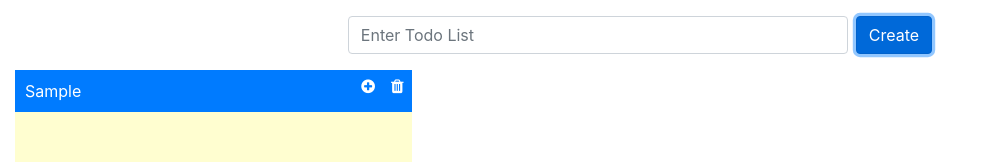
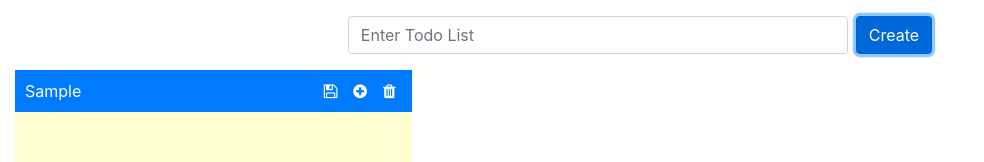
Before and after one commit to lanuyenuit/Sugar, a React (Create React App) app in the folder my-app/: page / in a window 1280 px wide. Both pictures are taken after typing "Sample" into the empty fields and a click on the button "Create". Shown: the top 162 px of the page, without its empty margins (0-984 px from the left). Built offline with nearby package versions, Linux system fonts and the light colour scheme.

Commit message:
edit todo title

```diff
--- a/my-app/src/App.js
+++ b/my-app/src/App.js
@@ -1,6 +1,6 @@
 import React from "react";
 
-import DashBoard from "./components/DashBoard";
+import DashBoard from "./components/DashBoard.jsx";
 
 function App() {
   return <DashBoard />;
--- a/my-app/src/components/DashBoard.js
+++ b/my-app/src/components/DashBoard.jsx
@@ -8,11 +8,17 @@ function DashBoard() {
   let handleAddTodo = (inputTodoName) => {
     setTodoList([...todolist, inputTodoName]);
   };
-
+  let updateTitle = (index, todoName) => {
+    let newList = [...todolist];
+    if (index && todoName != "") {
+      newList[index] = todoName;
+      setTodoList(newList);
+    }
+  };
   return (
     <div className="container-fluid">
       <AddTodo handleAddTodo={handleAddTodo} />
-      <TodoList todolist={todolist} />
+      <TodoList todolist={todolist} updateTitle={updateTitle} />
     </div>
   );
 }
--- a/my-app/src/components/TodoCard/TodoTitle.js
+++ /dev/null
@@ -1,33 +0,0 @@
-import React, { useState, useRef, useEffect } from "react";
-
-function TodoTitle({ title, addTodoDetail }) {
-  const [disableTitle, setDisableTitle] = useState(true);
-  const inputRef = useRef(null);
-  useEffect(() => {
-    inputRef.current.focus();
-  });
-  const editTodoName = () => {
-    setDisableTitle(false);
-  };
-  return (
-    <div className="title-table d-flex p-2" onClick={() => editTodoName()}>
-      <input
-        className="titleTodoName"
-        type="text"
-        ref={inputRef}
-        disabled={disableTitle}
-        defaultValue={title}
-        onFocus={(e) => {
-          e.target.select();
-        }}
-      />
-
-      <div className="d-flex title-icon">
-        <i className="fa fa-plus-circle mr-3" onClick={() => addTodoDetail()} />
-        <i className="fa fa-trash" />
-      </div>
-    </div>
-  );
-}
-
-export default TodoTitle;
--- /dev/null
+++ b/my-app/src/components/TodoCard/TodoTitle.jsx
@@ -0,0 +1,44 @@
+import React, { useState, useEffect } from "react";
+
+function TodoTitle({ title, addTodoDetail, index, updateTitle }) {
+  const [disableTitle, setDisableTitle] = useState(true);
+  const [editTitle, setEditTitle] = useState(title);
+
+  const editTodoName = () => {
+    setDisableTitle(false);
+  };
+
+  const handleUpdateTitle = (index, editTitle) => {
+    updateTitle(index, editTitle);
+    // setDisableTitle(true);
+  };
+
+  // useEffect(() => {
+  //  onChange={(e) => setEditTitle(e.target.value)}
+  //   setDisableTitle(true);
+  // }, [disableTitle]);
+  return (
+    <div className="title-table-wrap">
+      <div className="title-table d-flex p-2" onClick={() => editTodoName()}>
+        <input
+          className="titleTodoName"
+          type="text"
+          disabled={disableTitle}
+          value={editTitle}
+          onChange={(e) => setEditTitle(e.target.value)}
+        />
+      </div>
+
+      <div className="d-flex title-icon">
+        <i
+          className="fa fa-save mr-3"
+          onClick={() => handleUpdateTitle(index, editTitle)}
+        ></i>
+        <i className="fa fa-plus-circle mr-3" onClick={() => addTodoDetail()} />
+        <i className="fa fa-trash" />
+      </div>
+    </div>
+  );
+}
+
+export default TodoTitle;
--- a/my-app/src/components/TodoCard/Todo.js
+++ b/my-app/src/components/TodoCard/index.jsx
@@ -4,7 +4,7 @@ import TodoListDetail from "./TodoListDetail";
 import TodoTitle from "./TodoTitle";
 import InPutTodoItem from "./InputTodoItem";
 
-function Todo({ item }) {
+function Todo({ item, updateTitle, index }) {
   const [isAddTodoDetail, setIsAddTodoDetail] = useState(false);
   const [todoNameListDetail, setTodoNameListDetail] = useState([]);
 
@@ -23,7 +23,12 @@ function Todo({ item }) {
 
   return (
     <div className="todo-table">
-      <TodoTitle title={item} addTodoDetail={addTodoDetail} />
+      <TodoTitle
+        index={index}
+        title={item}
+        addTodoDetail={addTodoDetail}
+        updateTitle={updateTitle}
+      />
       <div className="body-table container-fluid">
         {isAddTodoDetail && <InPutTodoItem handleKeyDown={handleKeyDown} />}
         <TodoListDetail todoNameListDetail={todoNameListDetail} />
--- a/my-app/src/components/TodoList.js
+++ b/my-app/src/components/TodoList.jsx
@@ -1,7 +1,7 @@
 import React, { useState, useEffect } from "react";
-import Todo from "./TodoCard/Todo";
+import Todo from "./TodoCard";
 
-function TodoList({ todolist }) {
+function TodoList({ todolist, updateTitle }) {
   const [renderTodoList, setRenderTodoList] = useState(todolist);
 
   useEffect(() => {
@@ -14,7 +14,7 @@ function TodoList({ todolist }) {
         {renderTodoList &&
           renderTodoList.map((item, index) => (
             <div key={index} className="col-sm-4 mb-3">
-              <Todo item={item} />
+              <Todo item={item} index={index} updateTitle={updateTitle} />
             </div>
           ))}
       </div>
--- a/my-app/src/css/todoTable.scss
+++ b/my-app/src/css/todoTable.scss
@@ -1,19 +1,26 @@
-.title-table {
+.title-table-wrap {
+  display: flex;
   background-color: #007bff;
   color: #ffffff;
+  .title-table {
+    width: 85%;
     .titleTodoName {
       background: #007bff;
       color: #fff;
       border: none;
+      cursor: pointer;
+      width: 100%;
       &:focus {
         background-color: pink;
       }
     }
+  }
   .title-icon {
-    margin-left: auto;
+    margin: auto;
+    margin-right: 1rem;
+    cursor: pointer;
   }
 }
-
 .body-table {
   height: 300px;
   background-color: #fffed0;
```
Also changed, not shown: my-app/src/components/AddTodo.jsx (renamed from my-app/src/components/AddTodo.js), my-app/src/components/TodoCard/InputTodoItem.jsx (renamed from my-app/src/components/TodoCard/InputTodoItem.js), my-app/src/components/TodoCard/TodoListDetail.jsx (renamed from my-app/src/components/TodoCard/TodoListDetail.js). Lines whose indentation alone changed are shown as unchanged.
